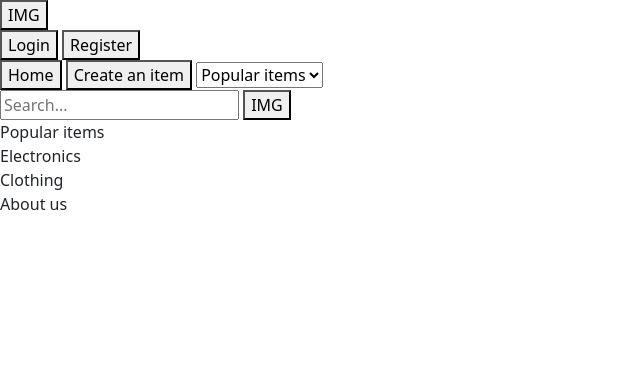
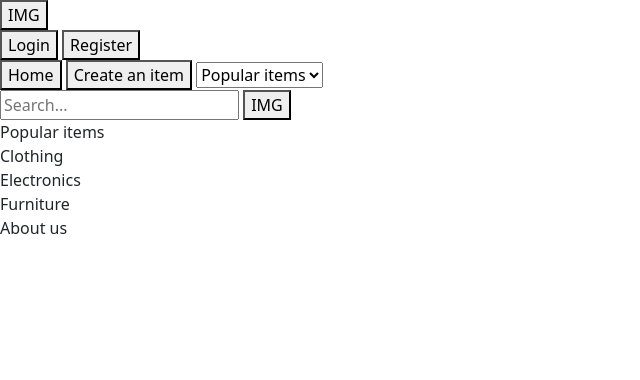
Before and after one commit to birnarunkarls/FireSale, a Django app: page / in a window 1280 px wide. Shown: the top 380 px of the page, without its empty margins (0-640 px from the left). Run offline with Django 4.2, Linux system fonts and the light colour scheme.

Commit message:
laga home page

```diff
--- a/templates/fire_sale/home_page.html
+++ b/templates/fire_sale/home_page.html
@@ -3,7 +3,8 @@
 {% block content %}
     <div>
         <div>Popular items</div>
+        <div>Clothing</div>
         <div>Electronics</div>
-        <div>Clothing</div>
+        <div>Furniture</div>
     </div>
 {% endblock %}
```
